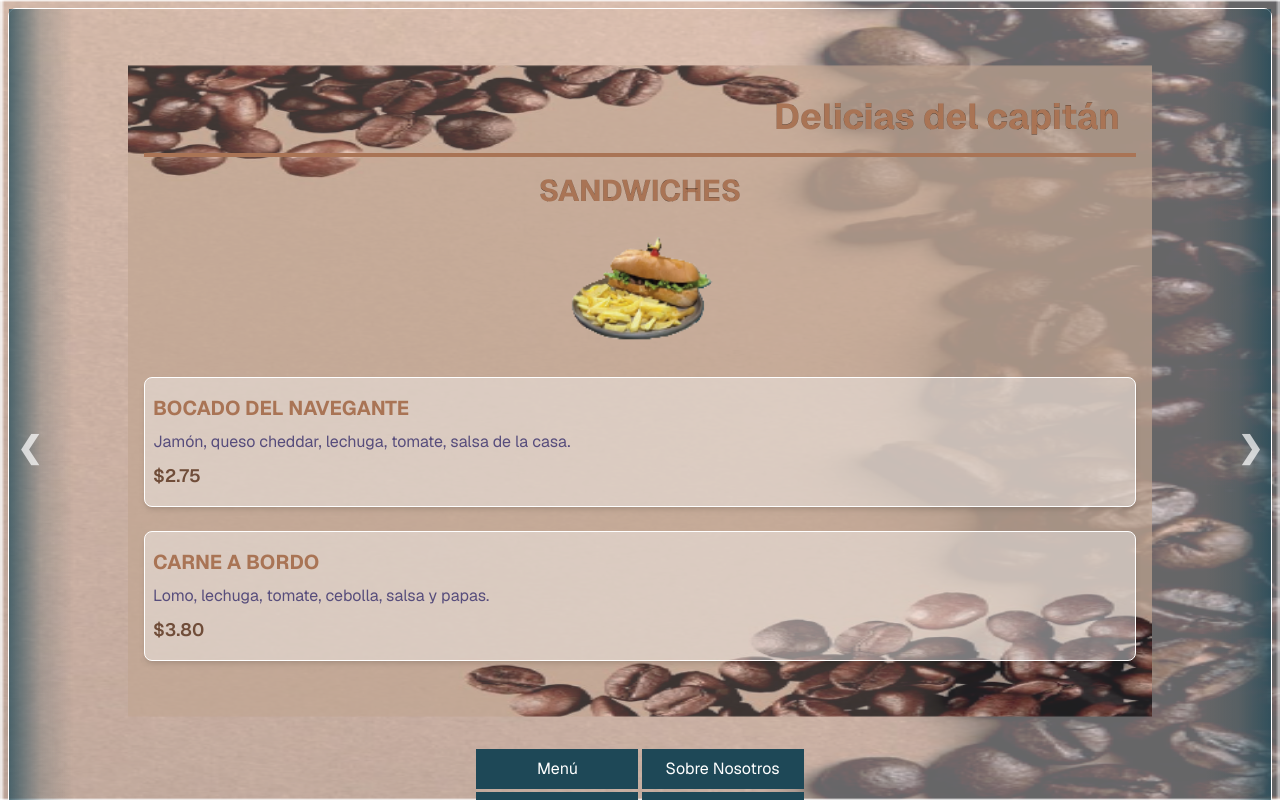
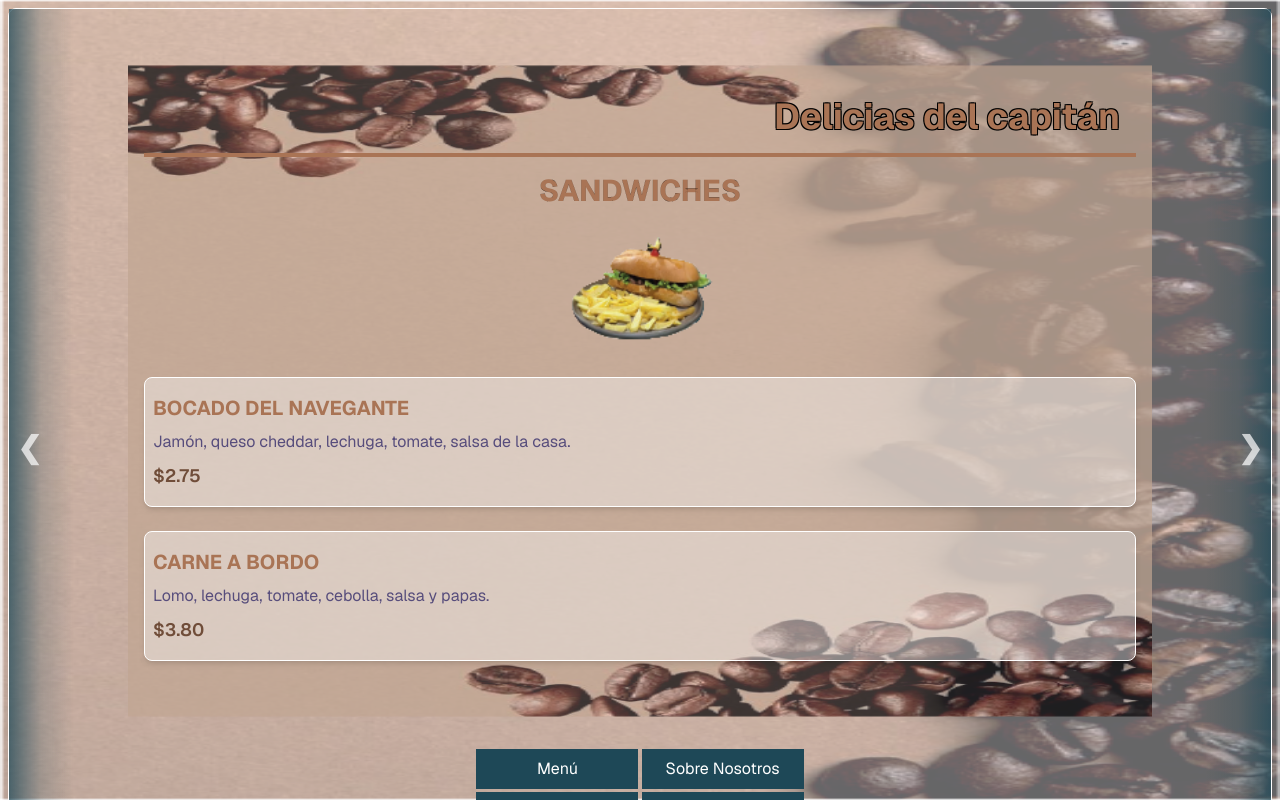
Before and after one commit to CristianProano/CafeTallerCapitan, a Next.js app in the folder capitan/: page / in a window 1280 px wide. Both pictures are taken after a click on the button "Menú". Shown: the top 800 px of the page. Built offline with nearby package versions, Linux system fonts and the light colour scheme.

Commit message:
fit(letras):titulos

```diff
--- a/capitan/app/componets/menu.tsx
+++ b/capitan/app/componets/menu.tsx
@@ -232,11 +232,20 @@ const Menu: React.FC = () => {
         <div className="w-full text-right pr-4">
           <h1
             className="text-4xl font-bold mb-4"
-            style={{ color: '#a97455', WebkitTextStroke: '0.10px black' }}
+            style={{
+              color: '#a97455',
+              textShadow: `
+        -1px -1px 0 #000,
+        1px -1px 0 #000,
+        -1px 1px 0 #000,
+        1px 1px 0 #000
+      `,
+            }}
           >
             Delicias del capitán
           </h1>
         </div>
+
 
         <hr className="w-full border-t-4 border-[#a97455] my-4" />
 
```
